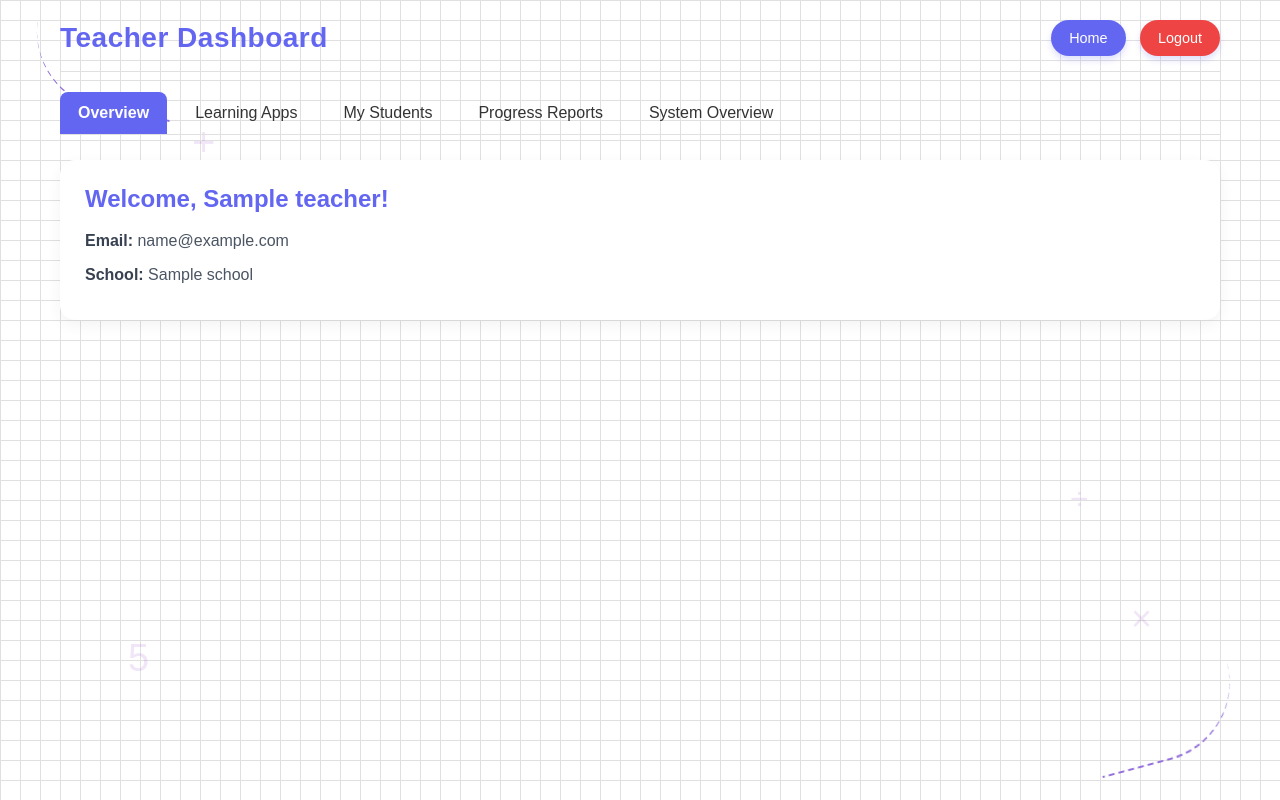
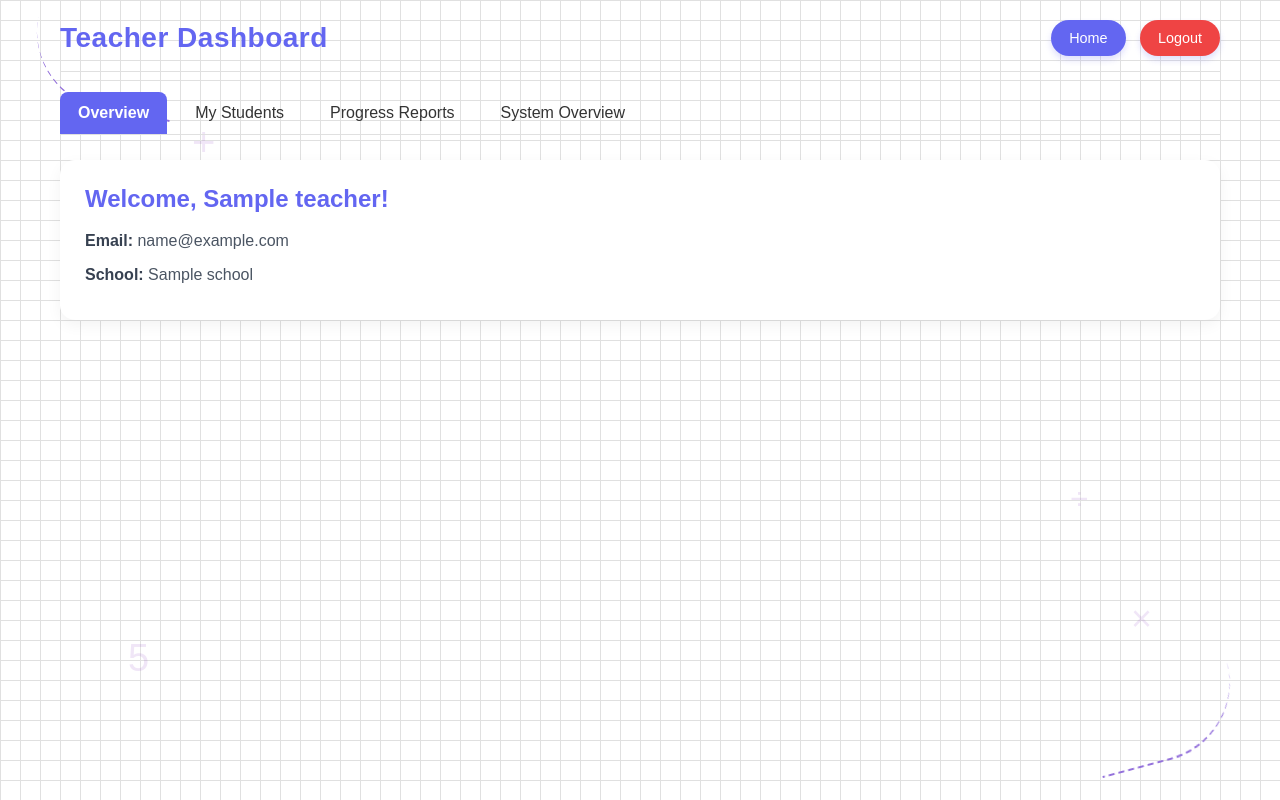
Before and after one commit to mayurasandakalum/research-complete-app, a Flask app: template templates/dashboard.html in a window 1280 px wide. Run offline with Flask 3, Linux system fonts and the light colour scheme; the template is opened without the code that fills it: most values are stand-ins (such as "Sample title", 1, 10 or a date in 2020); some libraries are stand-ins or nearby versions.

Commit message:
Comment out Learning Apps section in dashboard template

```diff
--- a/templates/dashboard.html
+++ b/templates/dashboard.html
@@ -35,7 +35,7 @@
         <nav class="dashboard-nav">
             <ul>
                 <li><a href="#overview" class="nav-link active">Overview</a></li>
-                <li><a href="#apps" class="nav-link">Learning Apps</a></li>
+                <!-- <li><a href="#apps" class="nav-link">Learning Apps</a></li> -->
                 <li><a href="#students" class="nav-link">My Students</a></li>
                 <li><a href="#reports" class="nav-link">Progress Reports</a></li>
                 <li><a href="/system_overview" class="nav-link">System Overview</a></li>
@@ -58,7 +58,7 @@
             </div>
         </section>
 
-        <section id="apps" class="dashboard-section">
+        <!-- <section id="apps" class="dashboard-section">
             <h2>Manage Learning Applications</h2>
 
             <div class="app-grid">
@@ -84,7 +84,7 @@
                     <a href="{{ visual_url }}" class="app-link">Open App</a>
                 </div>
             </div>
-        </section>
+        </section> -->
 
         <section id="students" class="dashboard-section">
             <h2>Manage Students</h2>
```
